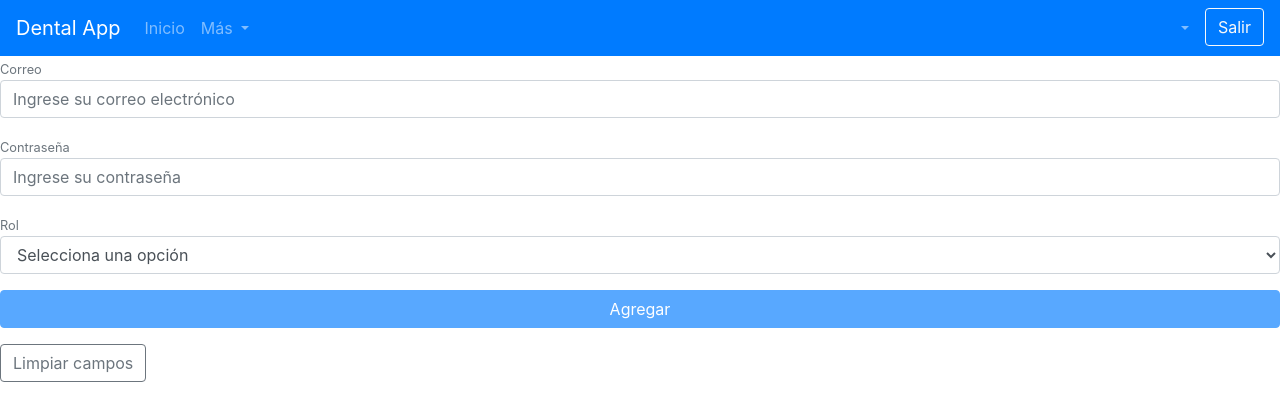
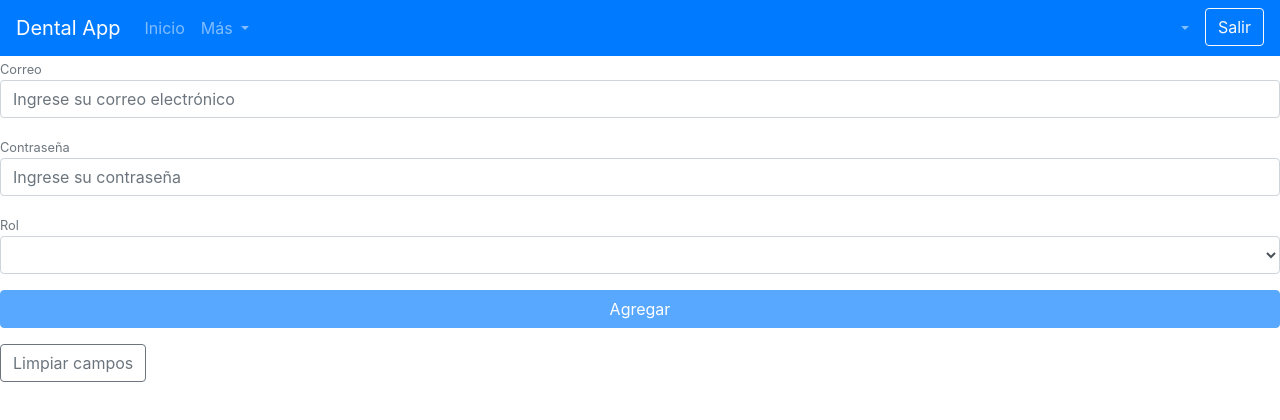
Before and after one commit to atenoc/D3N74LAPP-CL13N7-1.0.0, an Angular app: page /usuario-form in a window 1280 px wide. Shown: the top 420 px of the page. Built offline with nearby package versions, Linux system fonts and the light colour scheme; sample sign-in values are in the browser's storage.

Commit message:
Se actualiza form alta usuario

```diff
--- a/src/app/components/usuarios/usuario-form/usuario-form.component.html
+++ b/src/app/components/usuarios/usuario-form/usuario-form.component.html
@@ -26,13 +26,21 @@
                 <div class="form-group">
                     <small class="text-muted">Rol</small>
                     <select class="form-control" formControlName="rol">
+                        <optgroup label="Selecciona una opción:"></optgroup>
+                        <option value="admin">Administrador</option>
+                        <option value="asistente">Asistente</option>
+                        <option value="recepcionista">Recepcionista</option>
+                        <option value="cajero">cajero</option>
+                        <option value="invitado">Invitado</option>
+                      </select>
+                    <!-- <select class="form-control" formControlName="rol">
                         <option value="">Selecciona una opción</option>
                         <option>admin</option>
                         <option>asistente</option>
                         <option>recepcionista</option>
                         <option>cajero</option>
                         <option>invitado</option>
-                    </select>
+                    </select> -->
                     <div *ngIf="formularioUsuario.controls['rol'].invalid && formularioUsuario.controls['rol'].dirty" class="alert alert-danger" role="alert">
                       <span *ngIf="formularioUsuario.controls['rol'].errors.required">El rol es requerido</span>
                     </div>
--- a/src/app/components/usuarios/usuario-form/usuario-form.component.ts
+++ b/src/app/components/usuarios/usuario-form/usuario-form.component.ts
@@ -1,6 +1,5 @@
 import { Component, OnInit } from '@angular/core';
 import { FormBuilder, FormGroup, Validators } from '@angular/forms';
-import { Router } from '@angular/router';
 import { NgbModal } from '@ng-bootstrap/ng-bootstrap';
 import { Usuario } from 'src/app/models/Usuario.model';
 import { UsuarioService } from 'src/app/services/usuario.service';
@@ -16,7 +15,7 @@ export class UsuarioFormComponent implements OnInit {
   usuario:Usuario
   formularioUsuario:FormGroup
 
-  constructor(private formBuilder:FormBuilder, private usuarioService:UsuarioService, private router: Router, private modalService: NgbModal) { }
+  constructor(private formBuilder:FormBuilder, private usuarioService:UsuarioService, private modalService: NgbModal) { }
 
   ngOnInit() {
     this.formularioUsuario = this.formBuilder.group({
```
